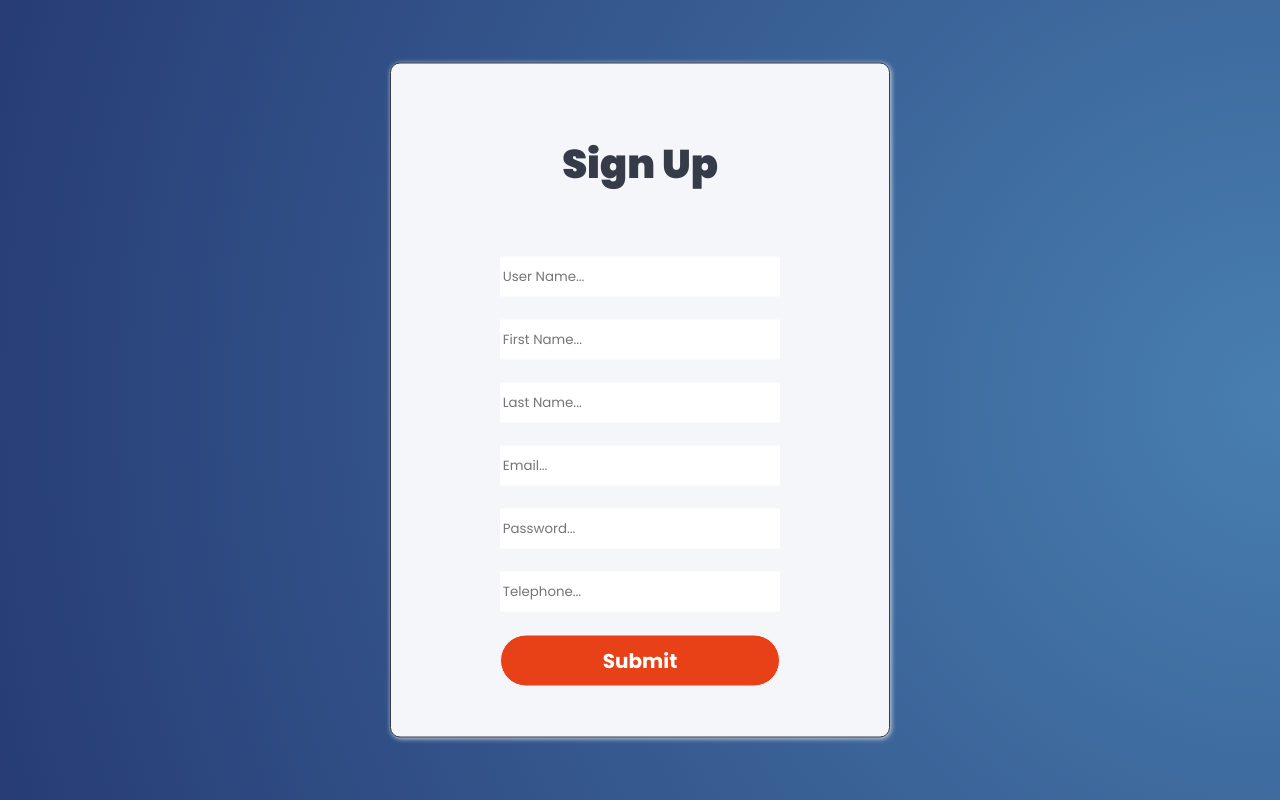
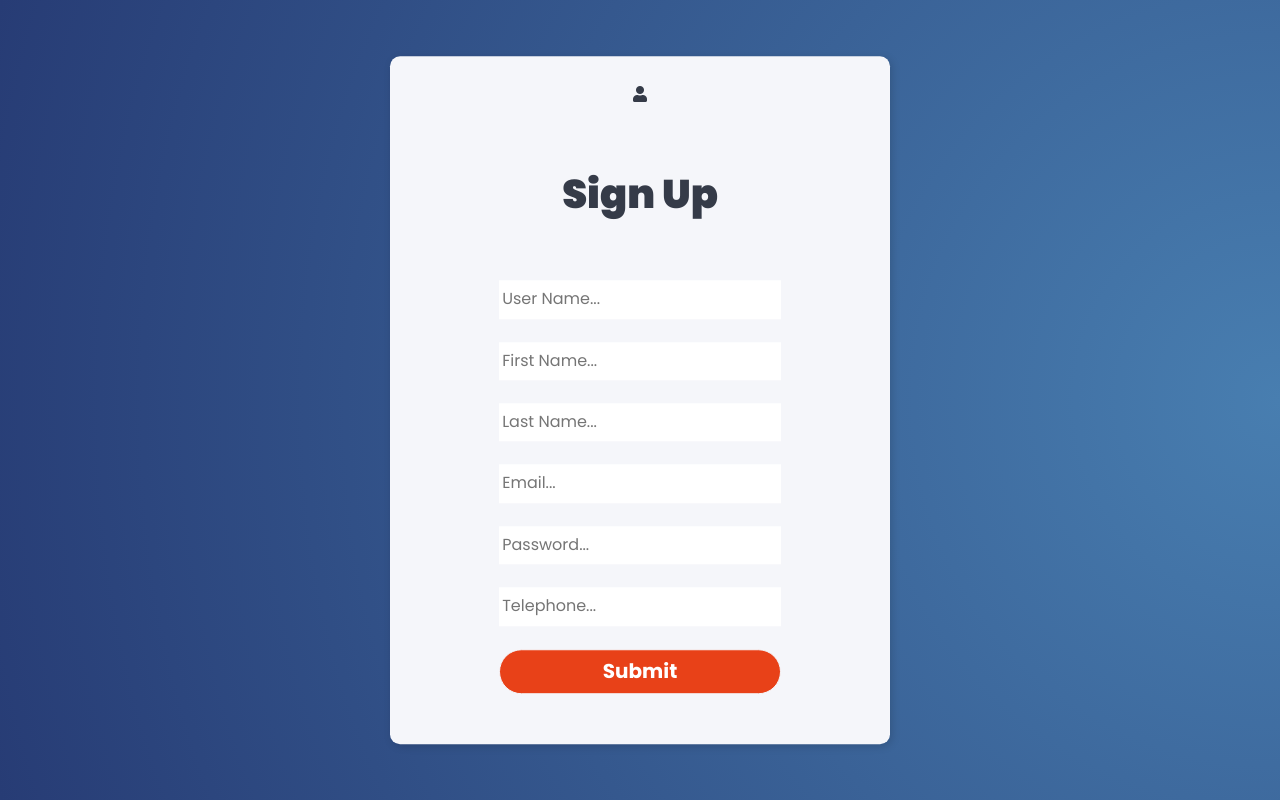
Before and after one commit to engmoamenragab/forms, a plain HTML site: page signup/001/index.html in a window 1280 px wide. Drawn offline with Linux system fonts and the light colour scheme; files whose address does not match are found by name.

Commit message:
signup mod
signup mod

```diff
--- a/signup/001/index.html
+++ b/signup/001/index.html
@@ -7,14 +7,15 @@
     <meta http-equiv="X-UA-Compatible" content="ie=edge">
     <title>Sign Up</title>
     <link rel="shortcut icon" type="image/jpg" href="favicon.ico" />
-    <link rel="stylesheet" href="all.min.css.css" />
-    <link rel="stylesheet" href="normalize.css.css" />
+    <link rel="stylesheet" href="all.min.css" />
+    <link rel="stylesheet" href="normalize.css" />
     <link rel="stylesheet" href="style.css" />
 </head>
 
 <body>
     <section>
         <form>
+            <i class="fas fa-user"></i>
             <h1>Sign Up</h1>
             <input type="text" name="user-name" placeholder="User Name..." /><br />
             <input type="text" name="first-name" placeholder="First Name..." /><br />
--- a/signup/001/style.css
+++ b/signup/001/style.css
@@ -19,8 +19,7 @@ section {
   top: 50%;
   left: 50%;
   transform: translate(-50%, -50%);
-  box-shadow: 1px 1px 5px #dcdde1;
-  border: 1px solid #353b48;
+  box-shadow: 2px 2px 8px rgba(0, 0, 0, .15);
   border-radius: 10px;
 }
 form {
```
